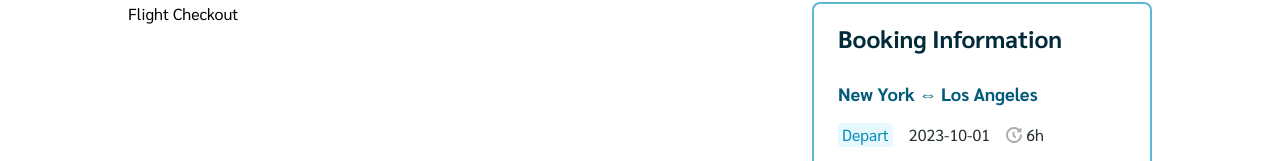
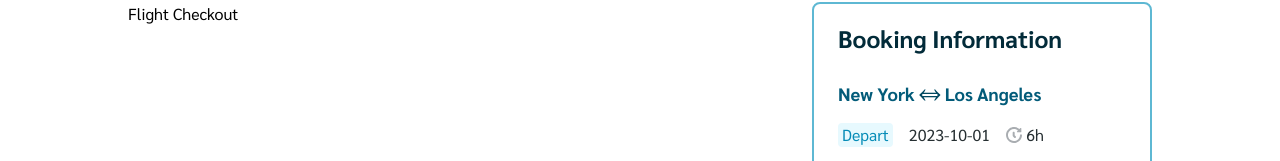
Before and after one commit to Mysterioucz/Se-Project, a Next.js app: page /checkout/info in a window 1280 px wide. Shown: the part 188-349 px from the top of the page. Built offline with nearby package versions, Linux system fonts and the light colour scheme; no server answers; what @mui/material-nextjs would draw is missing.

Commit message:
feat: add TwoWayArrowIcon and update BookingInfo component to display round-trip flights

```diff
--- a/src/app/(user)/checkout/_components/BookingInfo.tsx
+++ b/src/app/(user)/checkout/_components/BookingInfo.tsx
@@ -1,4 +1,4 @@
-import { TimeForwardIcon } from "@/src/components/icons/module";
+import { TimeForwardIcon, TwoWayArrowIcon } from "@/src/components/icons/module";
 
 export interface Flight {
     flightNumber: string;
@@ -88,17 +88,22 @@ function FlightContent({
 function Content({ departure, arrival }: BookingInfoProps) {
     return (
         <div className="flex flex-col gap-4 ">
-            <span className="font-extrabold text-[1.125rem] text-primary-700">
-                {departure.departureCity} ⇔ {arrival?.departureCity}
-            </span>
+            <div className="flex font-extrabold text-[1.125rem] text-primary-700 items-baseline gap-1">
+                <span>{departure.departureCity}</span>
+				<TwoWayArrowIcon />
+                <span>{arrival?.departureCity}</span>
+            </div>
             <FlightContent flight={departure} headerText="Depart" />
             {arrival && <FlightContent flight={arrival} headerText="Return" />}
         </div>
     );
 }
 
-export default function BookingInfo() {
-	// Mock data
+async function fetchBookingInfo(): Promise<BookingInfoProps> {
+    // TODO: Replace with actual API call
+    await new Promise((resolve) => setTimeout(resolve, 3000));
+
+    // Dummy price data
     const departure: Flight = {
         flightNumber: "AB123",
         departureCity: "New York",
@@ -119,6 +124,13 @@ export default function BookingInfo() {
         duration: "6h",
     };
 
+    return { departure, arrival };
+}
+
+export default async function BookingInfo() {
+
+	const { departure, arrival } = await fetchBookingInfo(); // This will suspend until the promise resolves
+
     return (
         <div className="flex flex-col gap-6 px-6 py-4 border-2 border-primary-300 rounded-lg w-full">
             <h2 className="font-semibold text-primary-900">
--- a/src/components/icons/module.ts
+++ b/src/components/icons/module.ts
@@ -7,3 +7,4 @@ export { default as FiBrUser } from "./fi-br-user.svg";
 export { default as FiBrSettings } from "./fi-br-setting.svg";
 export { default as MagnifyIcon } from "./magnify_icon.svg";
 export {default as TimeForwardIcon} from "./fi-br-time-forward.svg";
+export {default as TwoWayArrowIcon} from "./two-way-arrow.svg";
```
Also changed, not shown: src/components/icons/two-way-arrow.svg (added).
